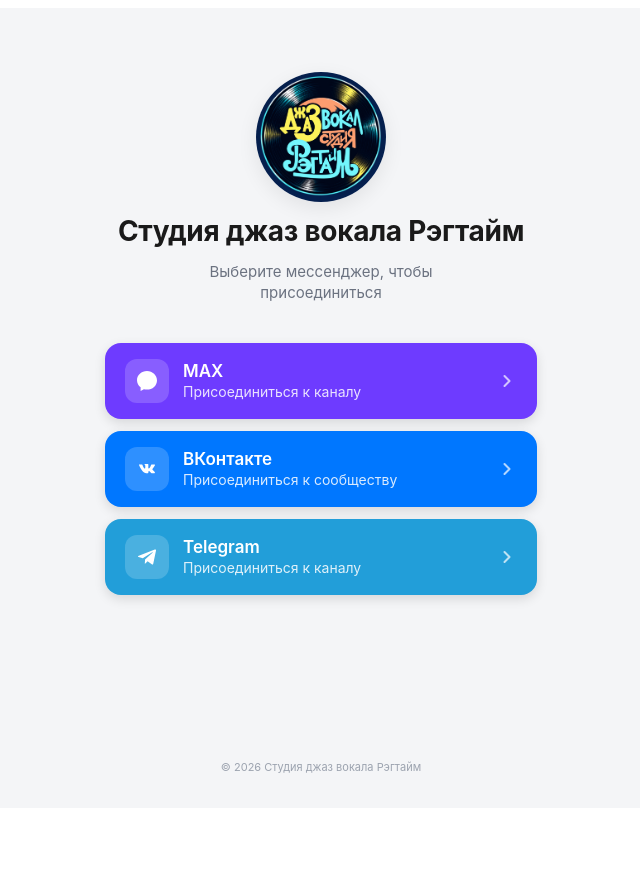
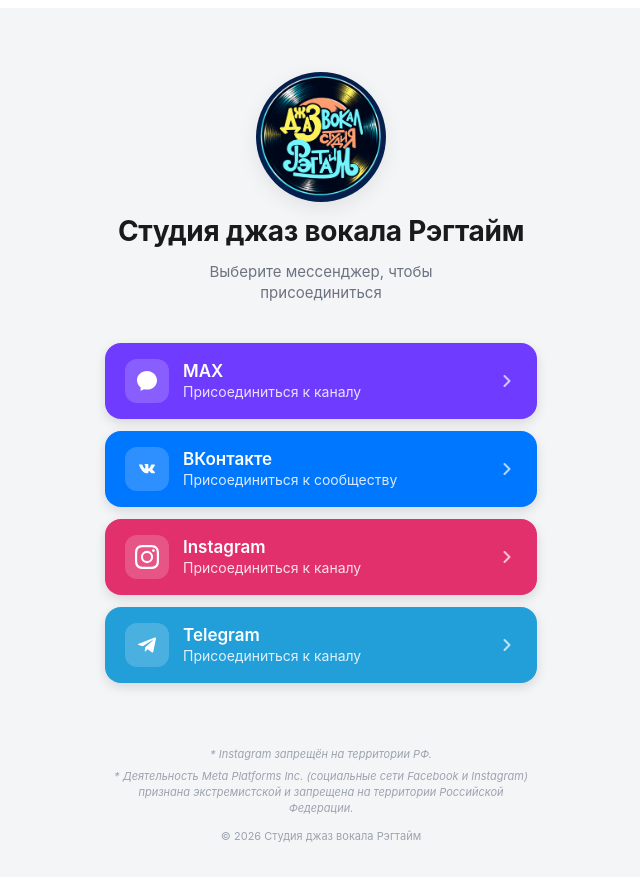
Before and after one commit to Maliglood/visit-card, an Angular app in the folder visit-card-app/: page / in a window 1280 px wide. Shown: the top 880 px of the page, without its empty margins (319-959 px from the left). Before the commit the page ends 816 px from the top, so only its background shows below. Built offline with nearby package versions, Linux system fonts and the light colour scheme.

Commit message:
Добавила ссылку на инстаграмм

```diff
--- a/visit-card-app/src/app/pages/home/home.html
+++ b/visit-card-app/src/app/pages/home/home.html
@@ -10,8 +10,7 @@
 
         <nav class="links" aria-label="Мессенджеры">
             @for (link of links; track link.id) {
-            <a class="link" [class.is-hidden]="link.id === 'instagram'" [href]="link.url" target="_blank"
-                rel="noopener noreferrer" [style.--accent]="link.color"
+            <a class="link" [href]="link.url" target="_blank" rel="noopener noreferrer" [style.--accent]="link.color"
                 [attr.aria-label]="link.name + ' — ' + link.subtitle">
                 <span class="link__icon" aria-hidden="true">
                     @switch (link.icon) {
@@ -58,8 +57,8 @@
         </nav>
 
         <footer class="footer">
-            <p class="footer__note is-hidden">{{ instagramNote }}</p>
-            <p class="footer__disclaimer is-hidden">{{ disclaimer }}</p>
+            <p class="footer__note">{{ instagramNote }}</p>
+            <p class="footer__disclaimer">{{ disclaimer }}</p>
             <p class="footer__copyright">© {{ year }} {{ title }}</p>
         </footer>
     </main>
--- a/visit-card-app/src/app/pages/home/home.ts
+++ b/visit-card-app/src/app/pages/home/home.ts
@@ -43,7 +43,7 @@
       id: 'instagram',
       name: 'Instagram',
       subtitle: 'Присоединиться к каналу',
-      url: 'https://instagram.com/ВАШ_КАНАЛ',
+      url: 'https://www.instagram.com/jazzragtime?stkn=YmFtcHlpbGh1c3lt',
       color: '#E1306C',
       icon: 'instagram',
     },
```
